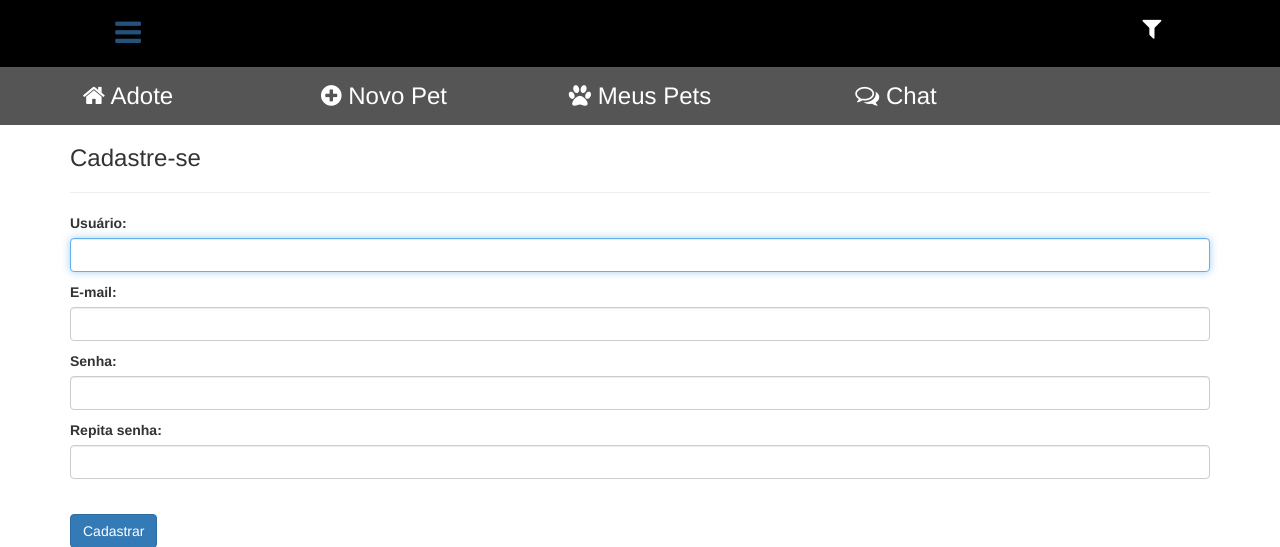
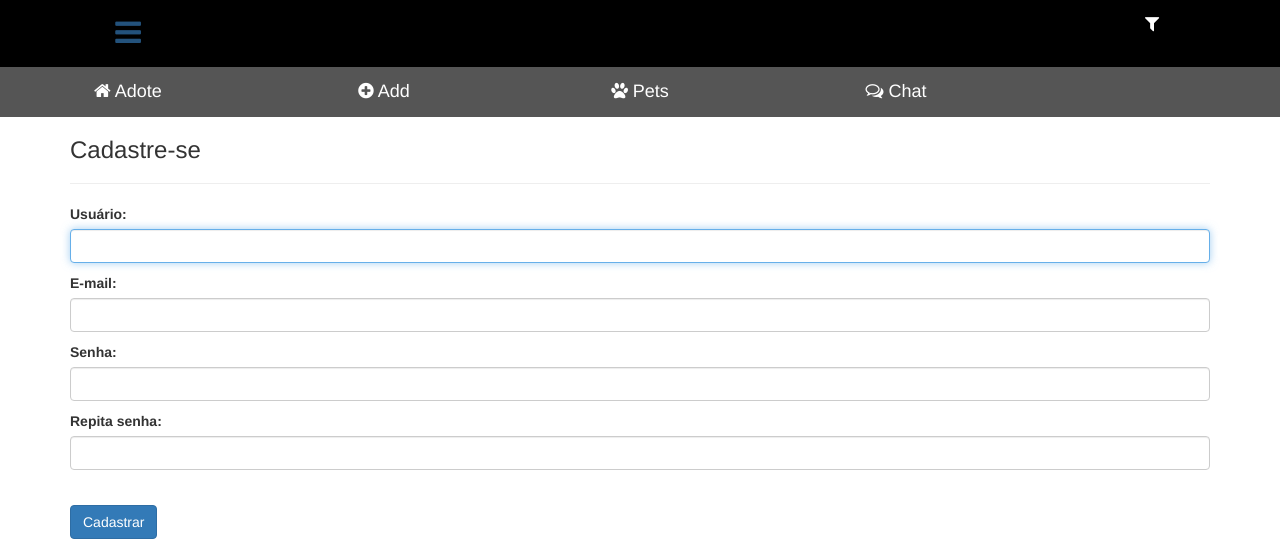
Before and after one commit to kaiserthiago/petmais, a Django app: page /register in a window 1280 px wide. Shown: the top 547 px of the page. Run offline with Django 3.2, Linux system fonts and the light colour scheme; some libraries are stand-ins or nearby versions.

Commit message:
icons home

```diff
--- a/portal/templates/base.html
+++ b/portal/templates/base.html
@@ -35,8 +35,8 @@
 
 <div class="icon-bar">
     <a {% block class_home %}{% endblock %} href="{% url 'home' %}"><i class="fa fa-home"></i> Adote</a>
-    <a href="#"><i class="fa fa-plus-circle"></i> Novo Pet</a>
-    <a href="#"><i class="fa fa-paw"></i> Meus Pets</a>
+    <a href="#"><i class="fa fa-plus-circle"></i> Add</a>
+    <a href="#"><i class="fa fa-paw"></i> Pets</a>
     <a href="#"><i class="fa fa-comments-o"></i> Chat</a>
 </div>
 
--- a/static/css/main.css
+++ b/static/css/main.css
@@ -30,11 +30,12 @@ body {margin:0;}
     padding: 12px 0;
     transition: all 0.3s ease;
     color: white;
-    font-size: 24px;
+    font-size: 18px;
 }
 
 .icon-bar a:hover {
     background-color: #000;
+    text-decoration: none
 }
 
 .active {
```
